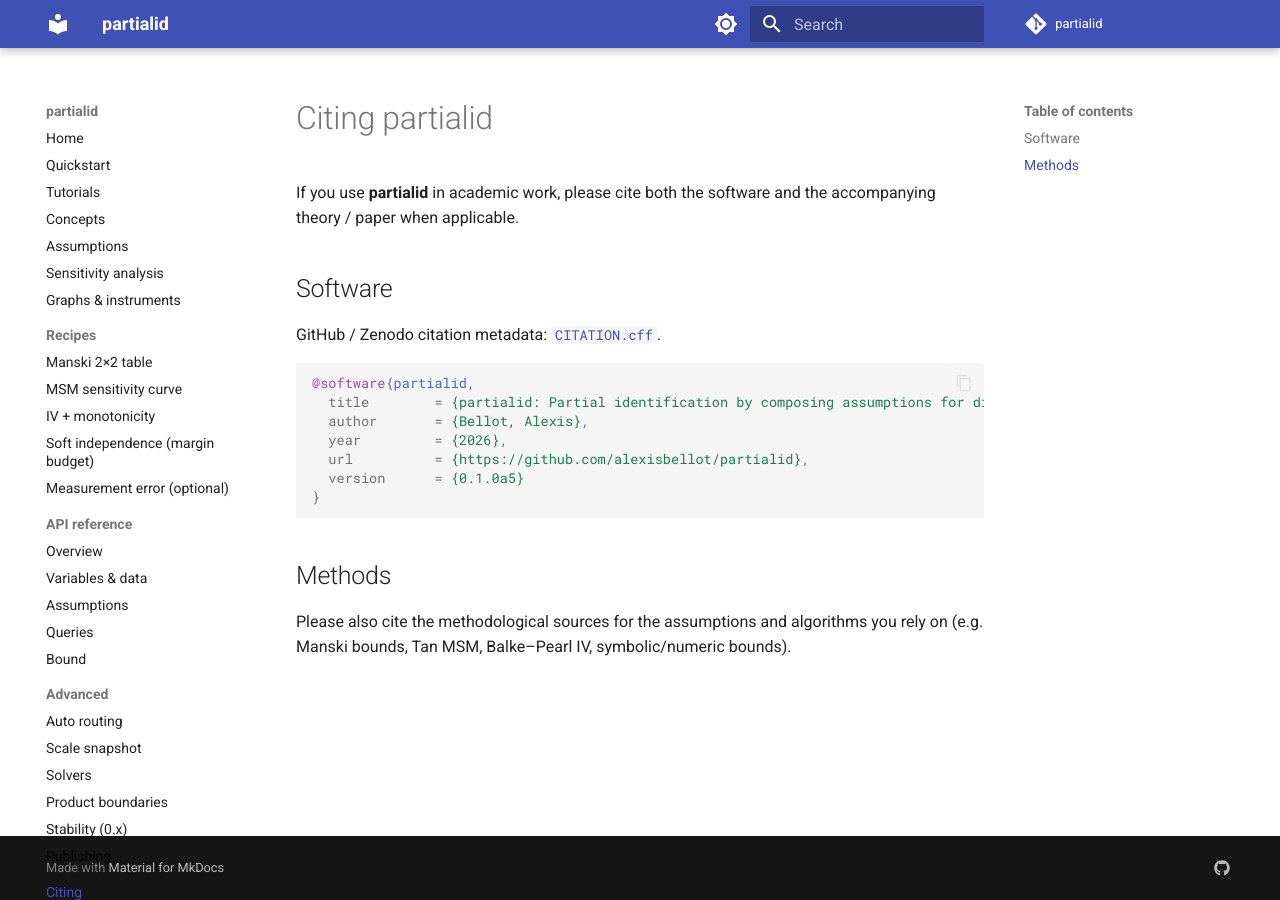
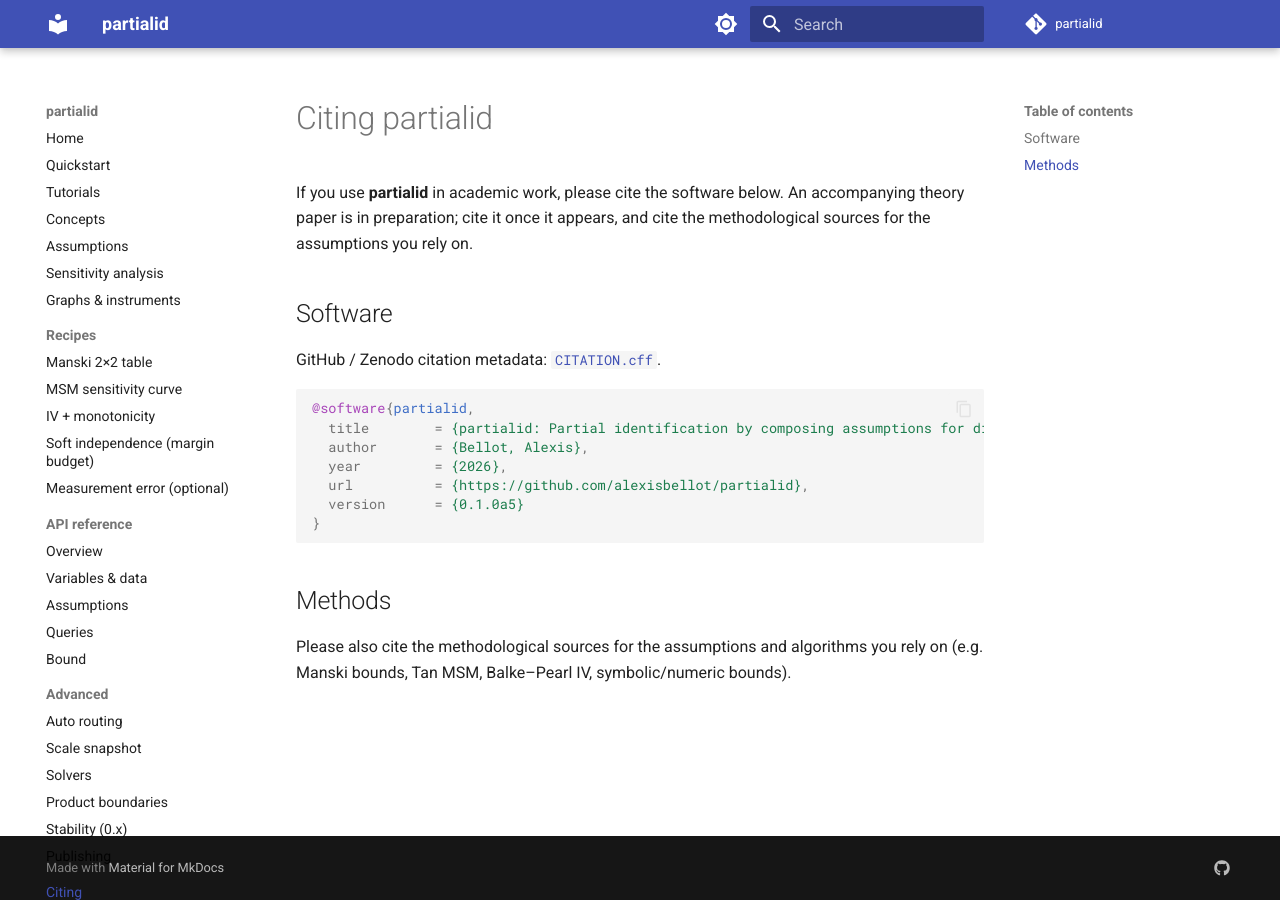
Before and after one commit to alexisbellot/partialid, an MkDocs documentation site: the page built from docs/citing.md, in a window 1280 px wide. Built offline with MkDocs 1.6.1 and Material for MkDocs 9.7.7, drawn with Linux system fonts in a browser that asks for light colours; comment, search, counter and statistics services are not loaded.

Commit message:
Note that the accompanying theory paper is still forthcoming.
Co-authored-by: Cursor <cursoragent@cursor.com>

```diff
--- a/docs/citing.md
+++ b/docs/citing.md
@@ -1,7 +1,8 @@
 # Citing partialid
 
-If you use **partialid** in academic work, please cite both the software and
-the accompanying theory / paper when applicable.
+If you use **partialid** in academic work, please cite the software below.
+An accompanying theory paper is in preparation; cite it once it appears, and
+cite the methodological sources for the assumptions you rely on.
 
 ## Software
 
```
Also changed, not shown: README.md (+4 -0 lines).
